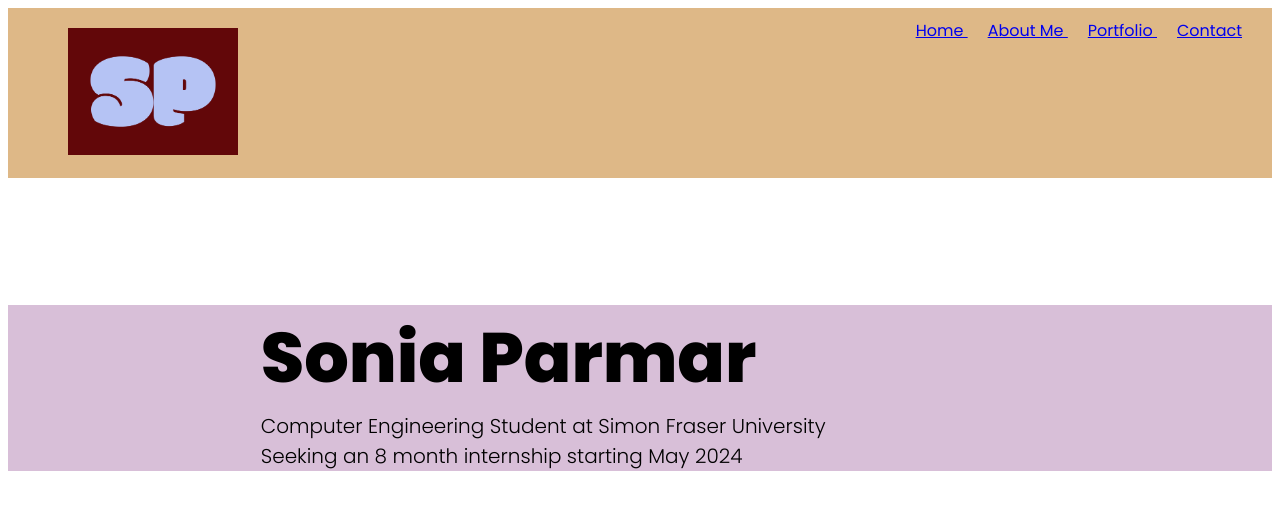
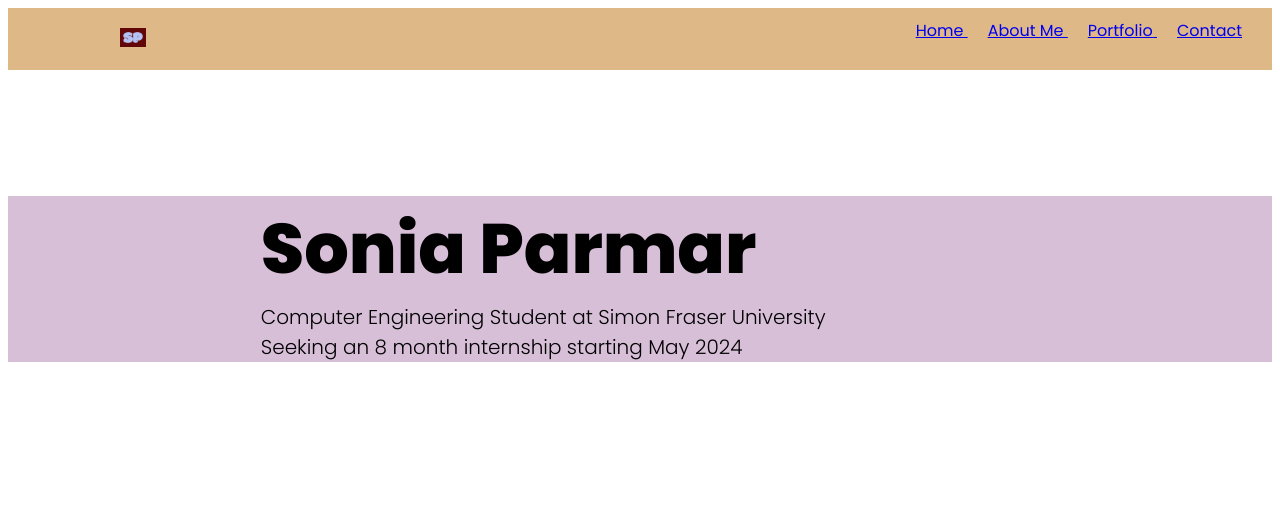
Before and after one commit to sp-171/personal_portfolio, a plain HTML site: page index.html in a window 1280 px wide. Drawn offline with Linux system fonts and the light colour scheme.

Commit message:
fixed home logo width/height

```diff
--- a/style/style.css
+++ b/style/style.css
@@ -49,8 +49,8 @@ header button{
 header img {
     margin-left: 20px;
     padding: 10px;
-    width: 100%;
-    height: 100%;
+    width: 15%;
+    height: 15%;
 }
  main{
     background: thistle;
```
